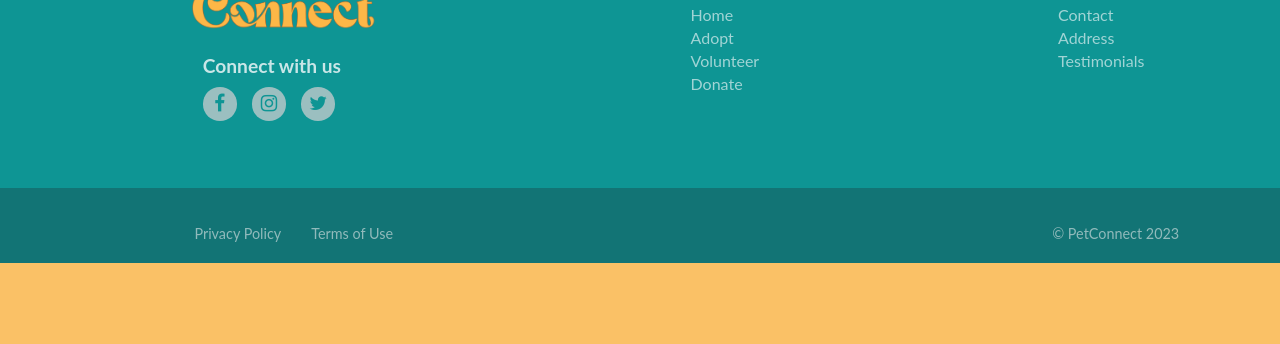
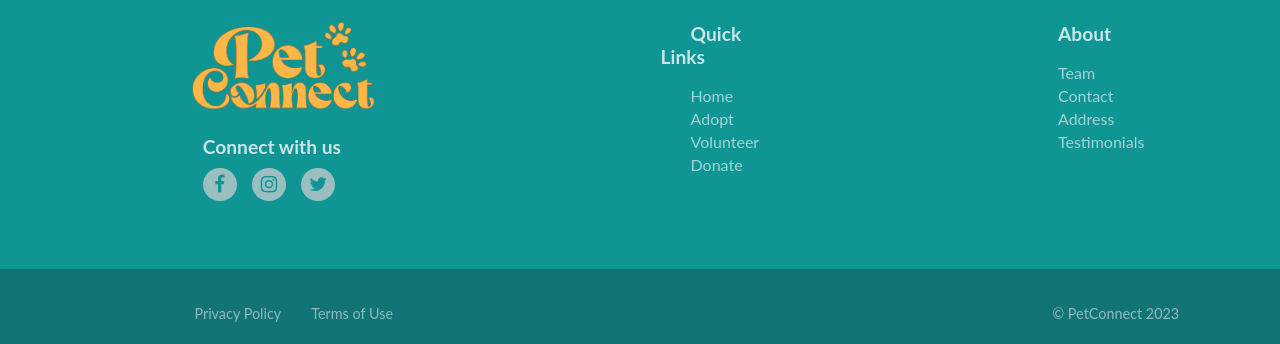
Before and after one commit to Marktrex/gr2_bscs3a_petconnect, a PHP site: page /home-page-light.html in a window 1280 px wide; the page is wider, and only the part inside the window is pictured. Shown: the part 3821-4165 px from the top of that part. Before the commit the page ends 4084 px from the top of that part, so only its background shows below. Run offline with PHP 8.4, Linux system fonts and the light colour scheme.

Commit message:
standby
not yet done

```diff
--- a/src/home-page-light.css
+++ b/src/home-page-light.css
@@ -16,7 +16,7 @@ body {
   min-height: 100vh;
   position: relative;
   font-family: 'Lato', sans-serif; /*samp*/
-  background-color: #fdc161;
+  background-color: #090b29;
   justify-content: center;
 }
 
@@ -387,6 +387,7 @@ h2 {
   align-items: center;
   background-color: #f2542d;
   width: auto;
+  height: 66.7vh;
 }
 .image-volunteer{
   flex: 1;
--- a/src/home-page-light.html
+++ b/src/home-page-light.html
@@ -14,7 +14,7 @@
   <header>
     <nav class="navbar">
       <a href="#" class="logo">
-        <img src="icons/logo.png" alt="Logo">
+        <img src="icons/logo-dark.png" alt="Logo">
       </a>
 
       <ul class="menu-links">
```
